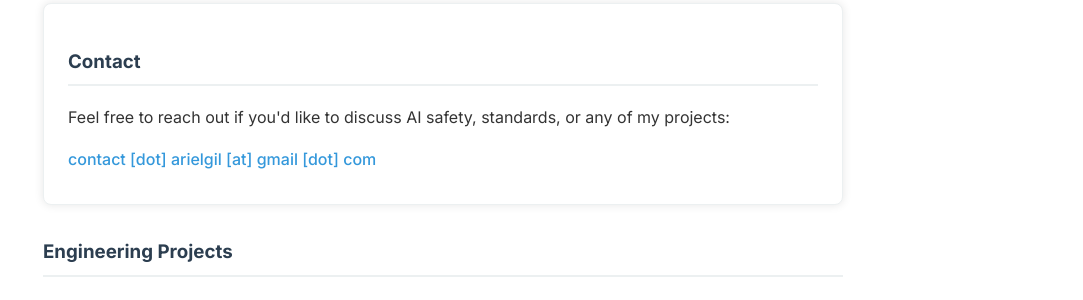
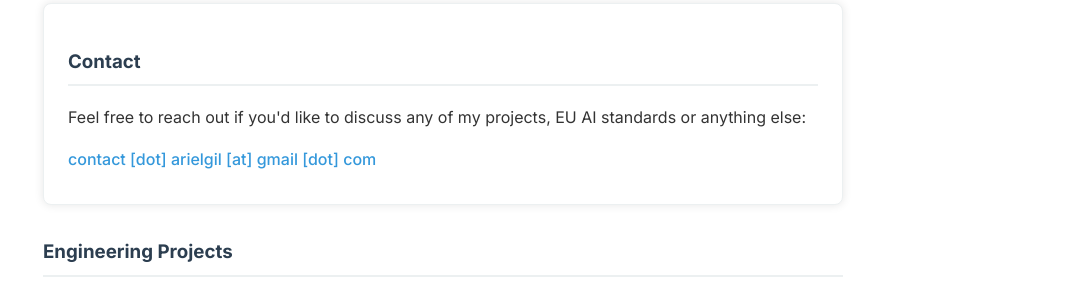
Before and after one commit to ariel-gil/ariel-gil.github.io, a Jekyll site: the page built from index.md, in a window 1280 px wide and 900 px high, scrolled down 2188 px. Shown: the part 153-453 px from the top of the window, without its empty margins (197-1280 px from the left). Built offline with Jekyll 4.4.1, drawn with Linux system fonts in a browser that asks for light colours.

Commit message:
Update index.md

```diff
--- a/index.md
+++ b/index.md
@@ -161,7 +161,7 @@ description: AI Safety Researcher focusing on AI Risk management, standards and
 
 <section id="contact">
     <h3>Contact</h3>
-    <p>Feel free to reach out if you'd like to discuss AI safety, standards, or any of my projects:</p>
+    <p>Feel free to reach out if you'd like to discuss any of my projects, EU AI standards or anything else:</p>
     <p><a href="mailto:contact.arielgil@gmail.com">contact [dot] arielgil [at] gmail [dot] com</a></p>
 </section>
 
```
